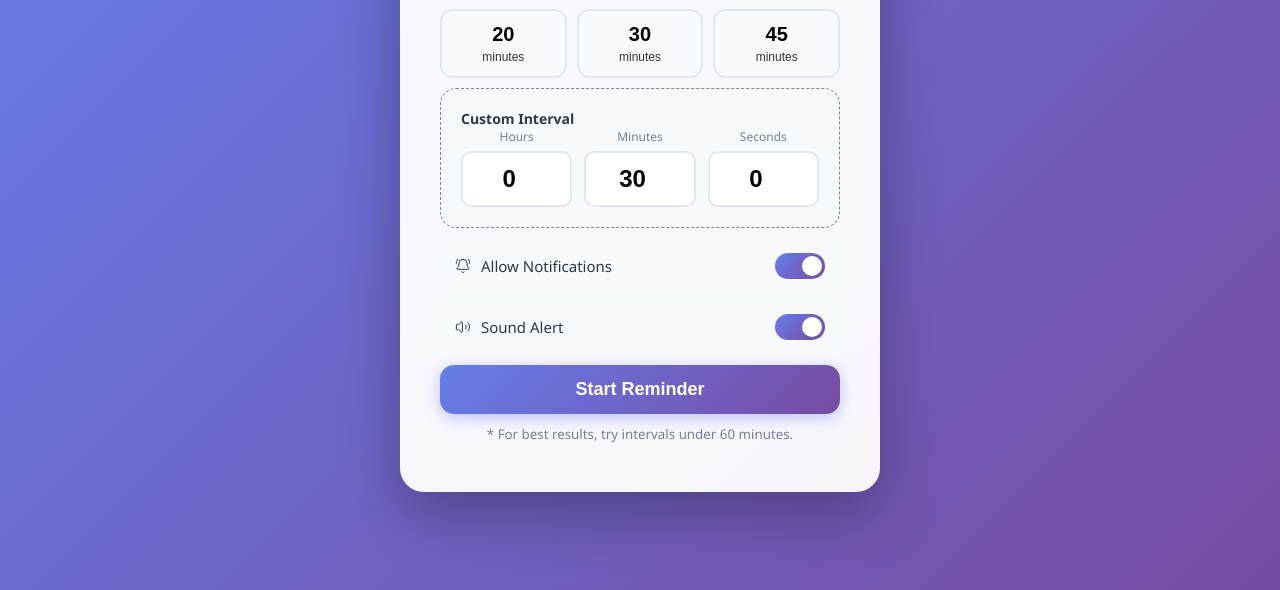
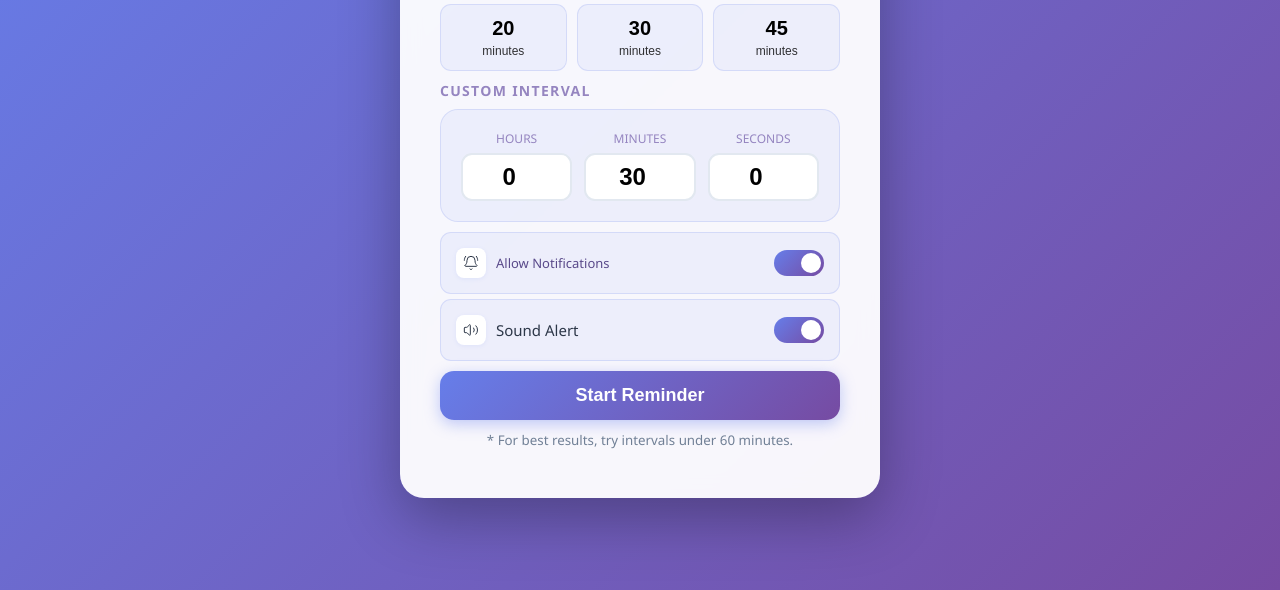
Before and after one commit to Donvine254/pulse-break, a website: page src/index.html in a window 1280 px wide. Shown: the part 210-800 px from the top of the page. Drawn offline with Linux system fonts and the light colour scheme.

Commit message:
update styling of components

```diff
--- a/src/index.html
+++ b/src/index.html
@@ -35,9 +35,8 @@
           <span class="preset-label">minutes</span>
         </button>
       </div>
-
+      <h2 class="custom-title">Custom Interval</h2>
       <div class="custom-section">
-        <div class="custom-title">Custom Interval</div>
         <div class="time-inputs">
           <div class="input-group">
             <label>Hours</label>
@@ -57,6 +56,7 @@
       <div class="options">
         <div class="option-item" onclick="toggleOption('notifications')">
           <div class="option-label">
+            <div class="opt-icon">
               <svg
                 xmlns="http://www.w3.org/2000/svg"
                 width="1rem"
@@ -74,12 +74,14 @@
                   d="M3.262 15.326A1 1 0 0 0 4 17h16a1 1 0 0 0 .74-1.673C19.41 13.956 18 12.499 18 8A6 6 0 0 0 6 8c0 4.499-1.411 5.956-2.738 7.326" />
                 <path d="M4 2C2.8 3.7 2 5.7 2 8" />
               </svg>
-            <span>Allow Notifications</span>
+            </div>
+            <span class="opt-text">Allow Notifications</span>
           </div>
           <div class="toggle active" id="toggle-notifications"></div>
         </div>
         <div class="option-item" onclick="toggleOption('sound')">
           <div class="option-label">
+            <div class="opt-icon">
               <svg
                 xmlns="http://www.w3.org/2000/svg"
                 width="1rem"
@@ -96,12 +98,12 @@
                 <path d="M16 9a5 5 0 0 1 0 6" />
                 <path d="M19.364 18.364a9 9 0 0 0 0-12.728" />
               </svg>
-            <span>Sound Alert</span>
+            </div>
+            <span class="opt-sound">Sound Alert</span>
           </div>
           <div class="toggle active" id="toggle-sound"></div>
         </div>
       </div>
-
       <button class="start-btn" id="startBtn" onclick="toggleTimer()">
         Start Reminder
       </button>
--- a/src/styles.css
+++ b/src/styles.css
@@ -3,7 +3,25 @@
   padding: 0;
   box-sizing: border-box;
 }
-
+:root {
+  --grad: linear-gradient(135deg, #667eea 0%, #764ba2 100%);
+  --grad-r: linear-gradient(135deg, #764ba2 0%, #667eea 100%);
+  --accent: #667eea;
+  --accent-deep: #764ba2;
+  --bg: #f0eeff;
+  --surface: rgba(255, 255, 255, 0.92);
+  --surface-2: rgba(255, 255, 255, 0.6);
+  --surface-3: rgba(102, 126, 234, 0.07);
+  --border: rgba(102, 126, 234, 0.18);
+  --text-1: #2d1f5e;
+  --text-2: #5a4a8a;
+  --text-3: #9585c0;
+  --shadow:
+    0 24px 64px rgba(102, 126, 234, 0.22), 0 2px 8px rgba(118, 75, 162, 0.1);
+  --glow: 0 0 24px rgba(102, 126, 234, 0.25);
+  --radius: 18px;
+  --radius-sm: 11px;
+}
 body {
   font-family: "Segoe UI", Tahoma, Geneva, Verdana, sans-serif;
   background: linear-gradient(135deg, #667eea 0%, #764ba2 100%);
@@ -81,9 +99,9 @@ body {
 }
 
 .preset-btn {
-  background: #f7fafc;
-  border: 2px solid #e2e8f0;
-  border-radius: 12px;
+  background: var(--surface-3);
+  border: 1.5px solid var(--border);
+  border-radius: var(--radius-sm);
   padding: 12px 8px;
   cursor: pointer;
   transition: all 0.3s ease;
@@ -91,9 +109,10 @@ body {
 }
 
 .preset-btn:hover {
-  background: #edf2f7;
-  border-color: #667eea;
+  background: rgba(102, 126, 234, 0.12);
+  border-color: var(--accent);
   transform: translateY(-2px);
+  box-shadow: 0 4px 14px rgba(102, 126, 234, 0.15);
 }
 
 .preset-btn.active {
@@ -116,15 +135,18 @@ body {
 }
 
 .custom-section {
-  background: #f7fafc;
-  border-radius: 16px;
-  border: 1px dashed #828283;
+  background: var(--surface-3);
+  border: 1.5px solid var(--border);
+  border-radius: var(--radius);
   padding: 20px;
   margin-bottom: 10px;
 }
 
 .custom-title {
-  color: #2d3748;
+  letter-spacing: 1.3px;
+  text-transform: uppercase;
+  color: var(--text-3);
+  margin-bottom: 9px;
   font-size: 14px;
   font-weight: 600;
 }
@@ -142,15 +164,17 @@ body {
 .input-group label {
   display: block;
   font-size: 12px;
-  color: #718096;
+  font-weight: semibold;
+  text-transform: uppercase;
+  color: var(--text-3);
   margin-bottom: 6px;
 }
 
 .input-group input {
   width: 100%;
-  padding: 12px;
+  padding: 8px;
   border: 2px solid #e2e8f0;
-  border-radius: 10px;
+  border-radius: var(--radius-sm);
   font-size: 24px;
   font-weight: bold;
   text-align: center;
@@ -171,17 +195,37 @@ body {
   align-items: center;
   justify-content: space-between;
   padding: 15px;
-  background: #f7fafc;
-  border-radius: 12px;
   margin-bottom: 5px;
+  background: var(--surface-3);
+  border: 1.5px solid var(--border);
+  border-radius: var(--radius-sm);
   cursor: pointer;
-  transition: background 0.3s;
+  transition:
+    background 0.2s,
+    border-color 0.2s;
 }
 
 .option-item:hover {
-  background: #edf2f7;
+  background: rgba(102, 126, 234, 0.1);
+  border-color: rgba(102, 126, 234, 0.3);
+}
+.opt-icon {
+  width: 30px;
+  height: 30px;
+  border-radius: 8px;
+  background: white;
+  display: flex;
+  align-items: center;
+  justify-content: center;
+  font-size: 14px;
+  box-shadow: 0 1px 4px rgba(102, 126, 234, 0.1);
 }
 
+.opt-text {
+  font-size: 13px;
+  font-weight: 500;
+  color: var(--text-2);
+}
 .option-label {
   display: flex;
   align-items: center;
@@ -252,11 +296,11 @@ body {
   text-align: center;
 }
 .status {
-  text-align: center;
   margin-top: 20px;
-  padding: 15px;
-  background: #edf2f7;
-  border-radius: 12px;
+  padding: 16px 18px;
+  background: var(--surface-3);
+  border: 1.5px solid var(--border);
+  border-radius: var(--radius-sm);
   display: none;
 }
 
@@ -273,11 +317,11 @@ body {
     opacity: 1;
   }
 }
-
 .status-text {
   color: #2d3748;
   font-size: 14px;
-  margin-bottom: 8px;
+  margin-bottom: 6px;
+  text-align: center;
 }
 
 .countdown {
@@ -287,6 +331,7 @@ body {
   -webkit-background-clip: text;
   -webkit-text-fill-color: transparent;
   background-clip: text;
+  text-align: center;
 }
 
 .notification-modal {
```
Lines whose indentation alone changed are shown as unchanged.
